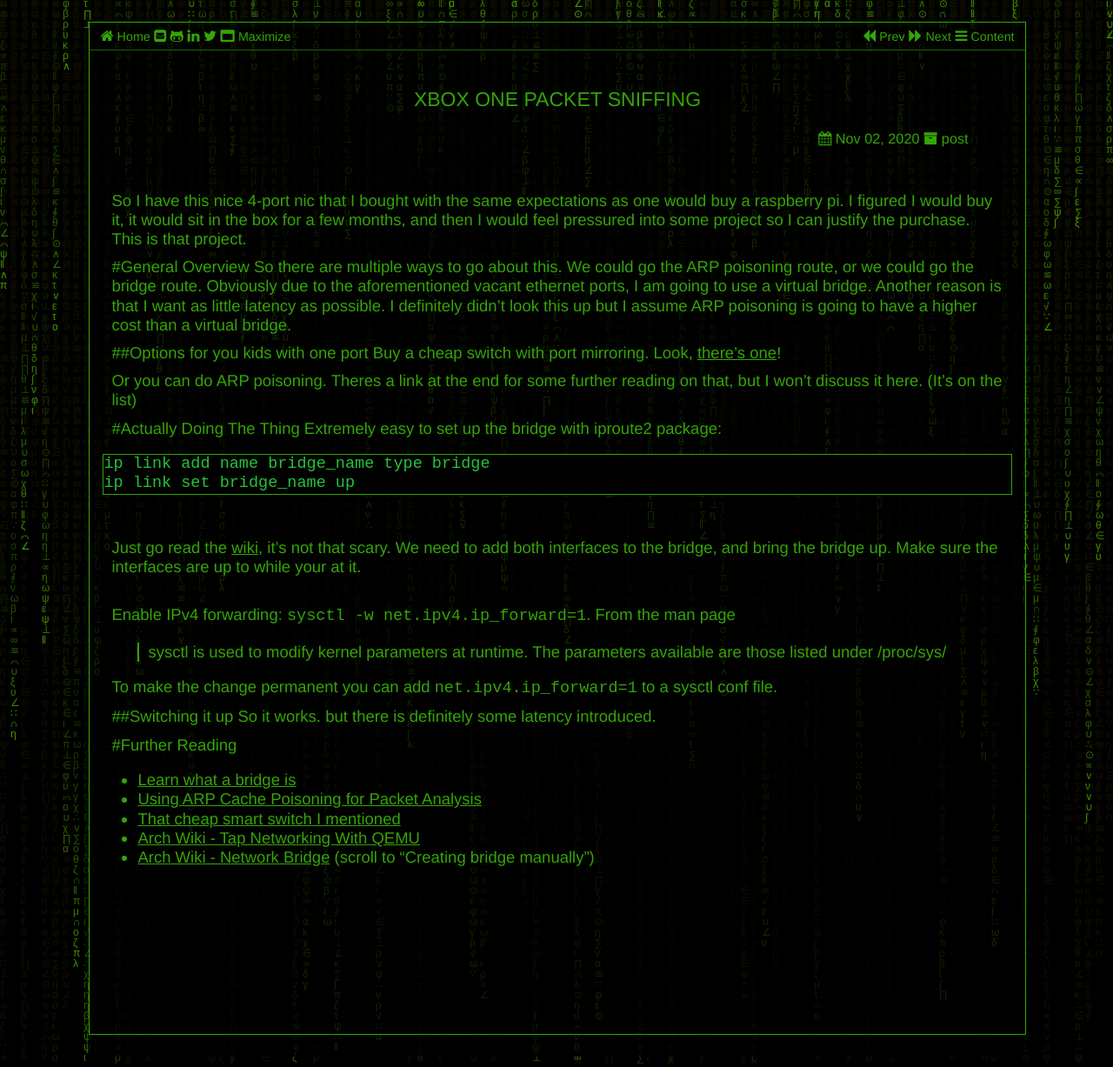
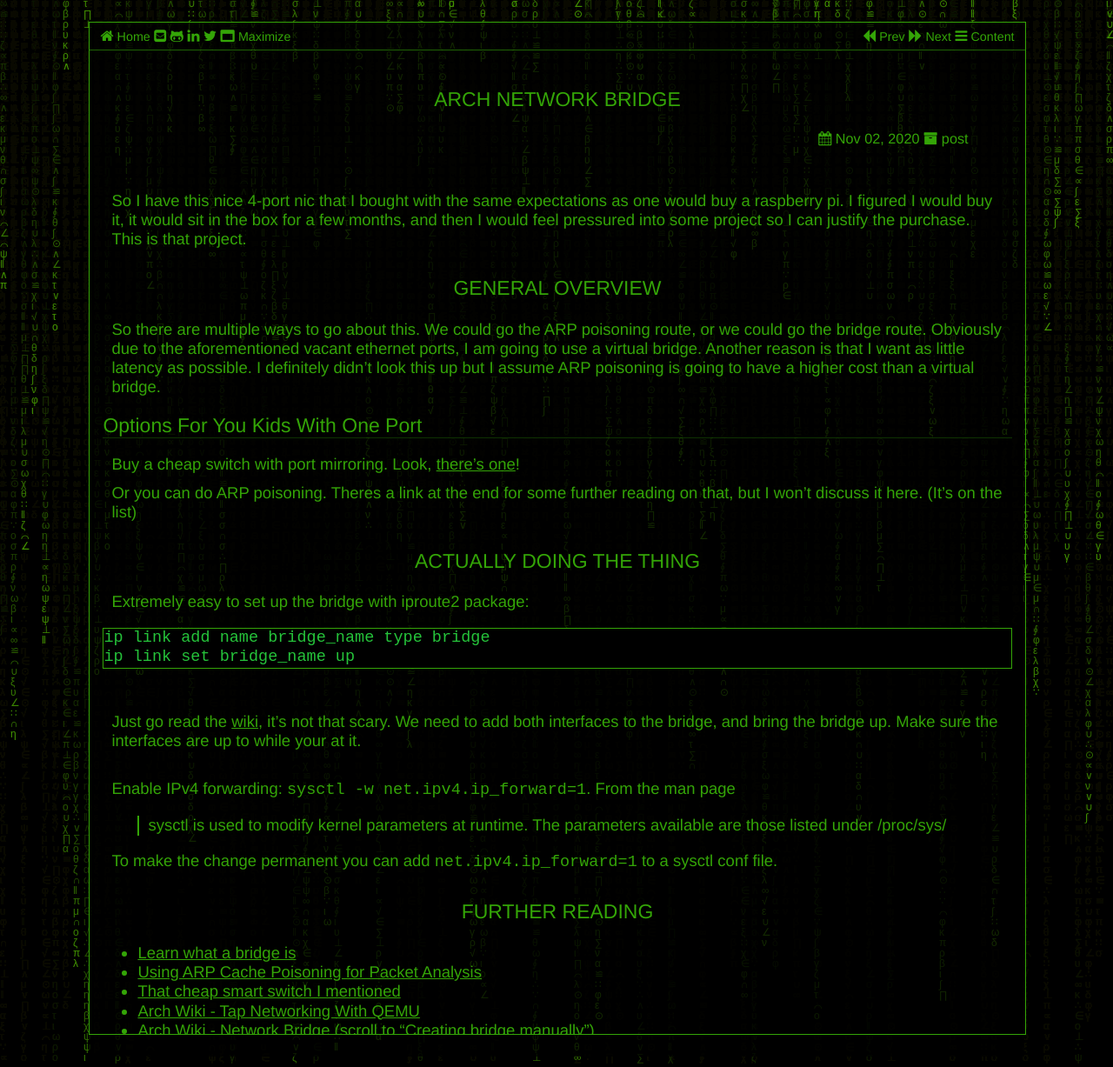
Before and after one commit to nbaertsch/nbaertsch.github.io, a Jekyll site: the page built from _posts/2020-11-02-arch-network-bridge.md, in a window 1280 px wide. Shown: the whole page at 87% size. Built offline with Jekyll 4.4.1, drawn with Linux system fonts in a browser that asks for light colours.

Commit message:
I don't remember

````diff
--- a/_posts/2020-11-02-arch-network-bridge.md
+++ b/_posts/2020-11-02-arch-network-bridge.md
@@ -1,23 +1,23 @@
 ---
-title: Xbox One Packet Sniffing
+title: Arch Network Bridge
 layout: post
 category: post
 ---
 
 So I have this nice 4-port nic that I bought with the same expectations as one would buy a raspberry pi.  I figured I would buy it, it would sit in the box for a few months, and then I would feel pressured into some project so I can justify the purchase.  This is that project.
 
-#General Overview
+# General Overview
 So there are multiple ways to go about this. We could go the ARP poisoning route, or we could go the bridge route.  Obviously due to the aforementioned vacant ethernet ports, I am going to use a virtual bridge.  Another reason is that I want as little latency as possible.  I definitely didn't look this up but I assume ARP poisoning is going to have a higher cost than a virtual bridge.
 <br/>
 
-##Options for you kids with one port
+## Options for you kids with one port
 Buy a cheap switch with port mirroring.  Look, [there's one](https://www.amazon.com/TP-LINK-TL-SG105E-5-Port-Gigabit-Version/dp/B00N0OHEMA/ref=sr_1_3?crid=1REON08RXKD7N&dchild=1&keywords=port%2Bmirroring%2Bswitch&qid=1604221251&s=electronics&sprefix=port%2Bmi%2Caps%2C148&sr=1-3&th=1)!
 <br/>
 
 Or you can do ARP poisoning.  Theres a link at the end for some further reading on that, but I won't discuss it here.  (It's on the list)
 <br/>
 
-#Actually Doing The Thing
+# Actually Doing The Thing
 Extremely easy to set up the bridge with iproute2 package:
 ```
 ip link add name bridge_name type bridge
@@ -34,11 +34,7 @@
 To make the change permanent you can add `net.ipv4.ip_forward=1` to a sysctl conf file.
 <br/>
 
-##Switching it up
-So it works.  but there is definitely some latency introduced.
-
-
-#Further Reading
+# Further Reading
 - [Learn what a bridge is](https://geek-university.com/ccna/what-is-a-network-bridge/#:~:text=A%20network%20bridge%20is%20a,also%20improves%20the%20network%20performance)
 - [Using ARP Cache Poisoning for Packet Analysis](https://chrissanders.org/2008/04/using-arp-cache-poisoning-for-packet-analysis/)
 - [That cheap smart switch I mentioned](https://www.amazon.com/TP-LINK-TL-SG105E-5-Port-Gigabit-Version/dp/B00N0OHEMA/ref=sr_1_3?crid=1REON08RXKD7N&dchild=1&keywords=port%2Bmirroring%2Bswitch&qid=1604221251&s=electronics&sprefix=port%2Bmi%2Caps%2C148&sr=1-3&th=1)
````
Also changed, not shown: _drafts/packet-sniff-my-onboard-wifi.md (+2 -1 lines), _posts/2020-06-09-try-hack-me-juice-shop.md (+1 -1 lines).
